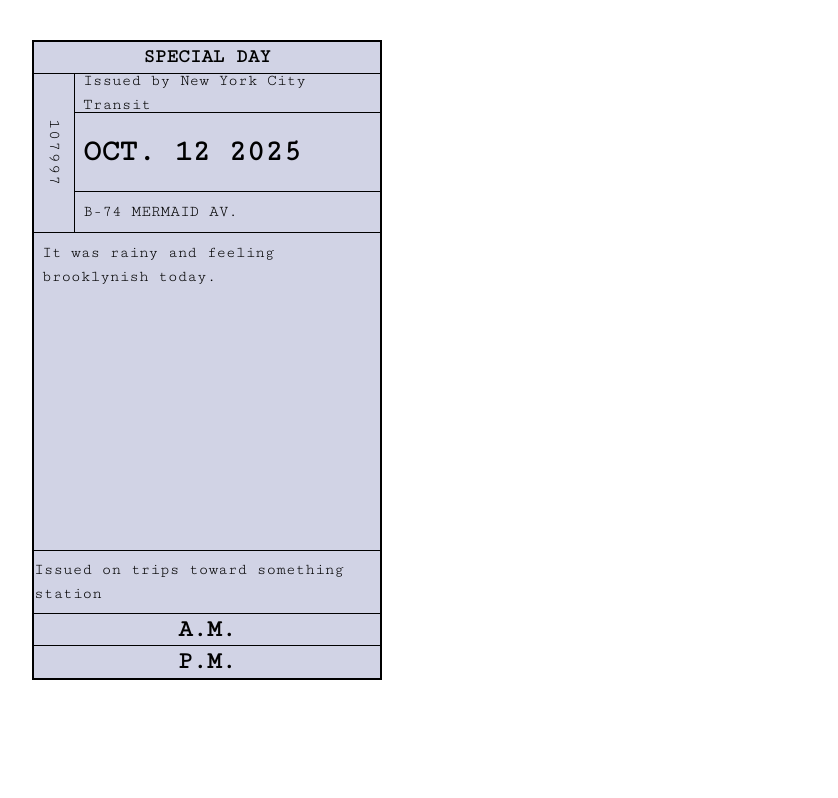
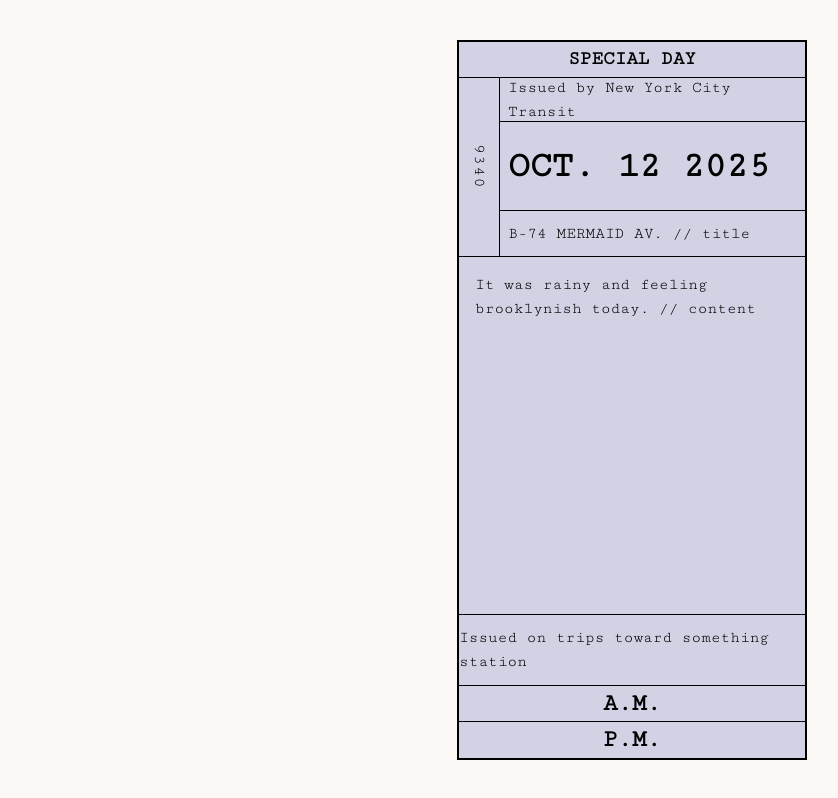
Before and after one commit to jyleerahman/fav-nycday-app, a React (Vite) app: page /create-post in a window 1280 px wide. Shown: the whole page, without its empty margins (8-846 px from the left). Built offline with nearby package versions, Linux system fonts and the light colour scheme.

Commit message:
better design

```diff
--- a/src/client/routes/Post.tsx
+++ b/src/client/routes/Post.tsx
@@ -2,31 +2,32 @@
 
 
 function Post() {
+    let randomNumber = Math.floor(Math.random() * 10000) + 1;
     return (
         <>
-            <div className='h-[100vh] flex flex-col font-["ArchivoNarrow"]'>
-                <div className='border-2 h-[80%] mt-10 m-10 w-[350px] bg-[#d1d3e5]'>
+            <div className='h-[100vh] flex flex-col font-["ArchivoNarrow"] items-center justify-center bg-[#fcf8f5]'>
+                <div className='border-2 h-[100%] mt-10 m-10 w-[350px] bg-[#d1d3e5]'>
                     <div className='border-b-1 h-[5%] flex'>
                         <div className='font-extrabold font-["KGAllofMe"] text-[1.2rem] flex items-center justify-center w-full'>SPECIAL DAY</div>
                     </div>
                     <div className='flex border-b-1 h-[25%]'>
                         <div className='border-r-1 flex items-center justify-center p-2 [writing-mode:vertical-rl] tracking-widest'>
-                            107997
+                            {randomNumber}
                         </div>
                         <div className='flex flex-col w-full'>
                             <div className='px-2 border-b-1 h-[25%] flex items-center'>
                                 Issued by New York City Transit
                             </div>
-                            <div className='px-2 border-b-1 h-[50%] flex items-center text-3xl font-extrabold font-["KGAllofMe"]'>
+                            <div className='px-2 border-b-1 h-[50%] flex items-center text-4xl font-extrabold font-["KGAllofMe"]'>
                                 OCT. 12 2025
                             </div>
                             <div className='px-2 h-[25%] font-["KGAllofMe"] flex items-center'>
-                                B-74 MERMAID AV.
+                                B-74 MERMAID AV. // title
                             </div>
                         </div>
                     </div>
-                    <div className='font-["CutiveMono"] border-b-1 h-[50%] p-2'>
-                        It was rainy and feeling brooklynish today.
+                    <div className='font-["CutiveMono"] border-b-1 h-[50%] p-4'>
+                        It was rainy and feeling brooklynish today. // content
                     </div>
                     <div className='h-[20%]'>
                         <div className='border-b-1 h-[50%] flex items-center justify-center'>
```
